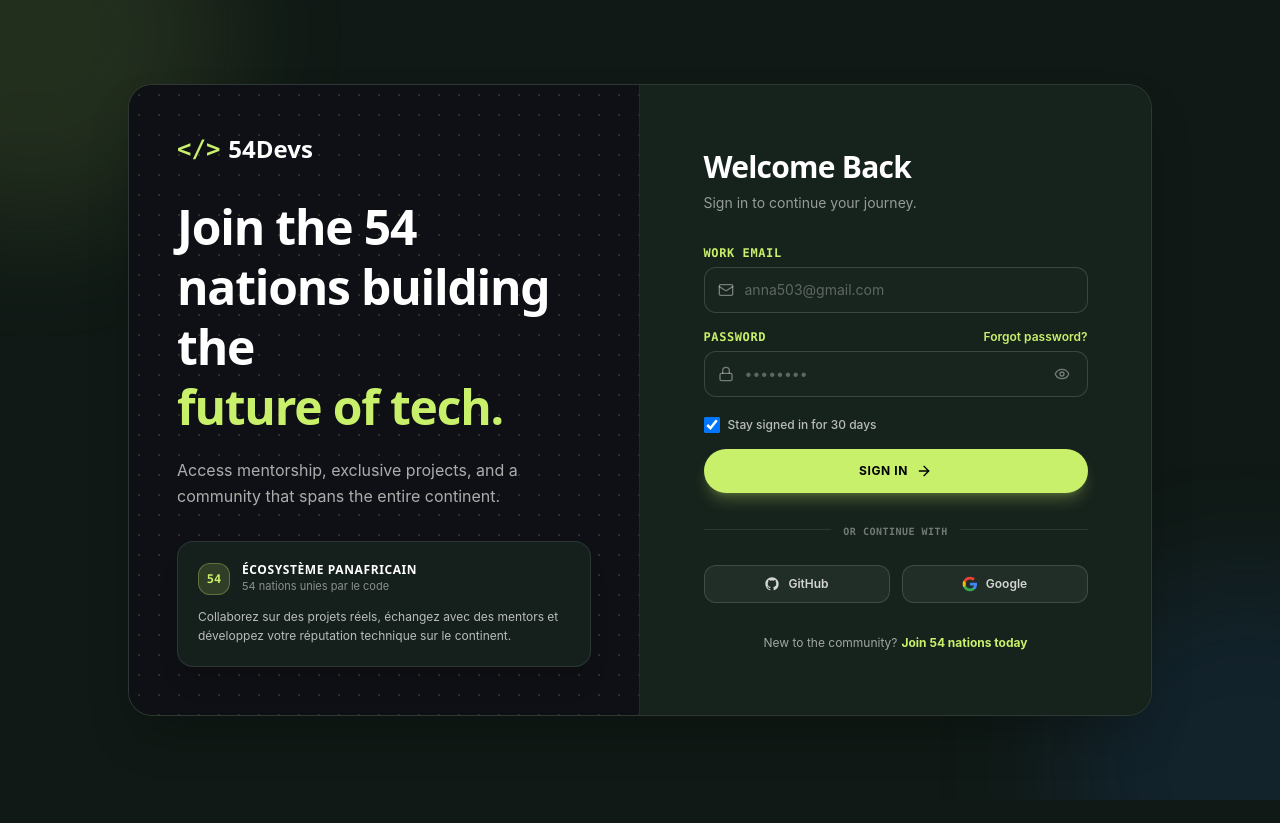
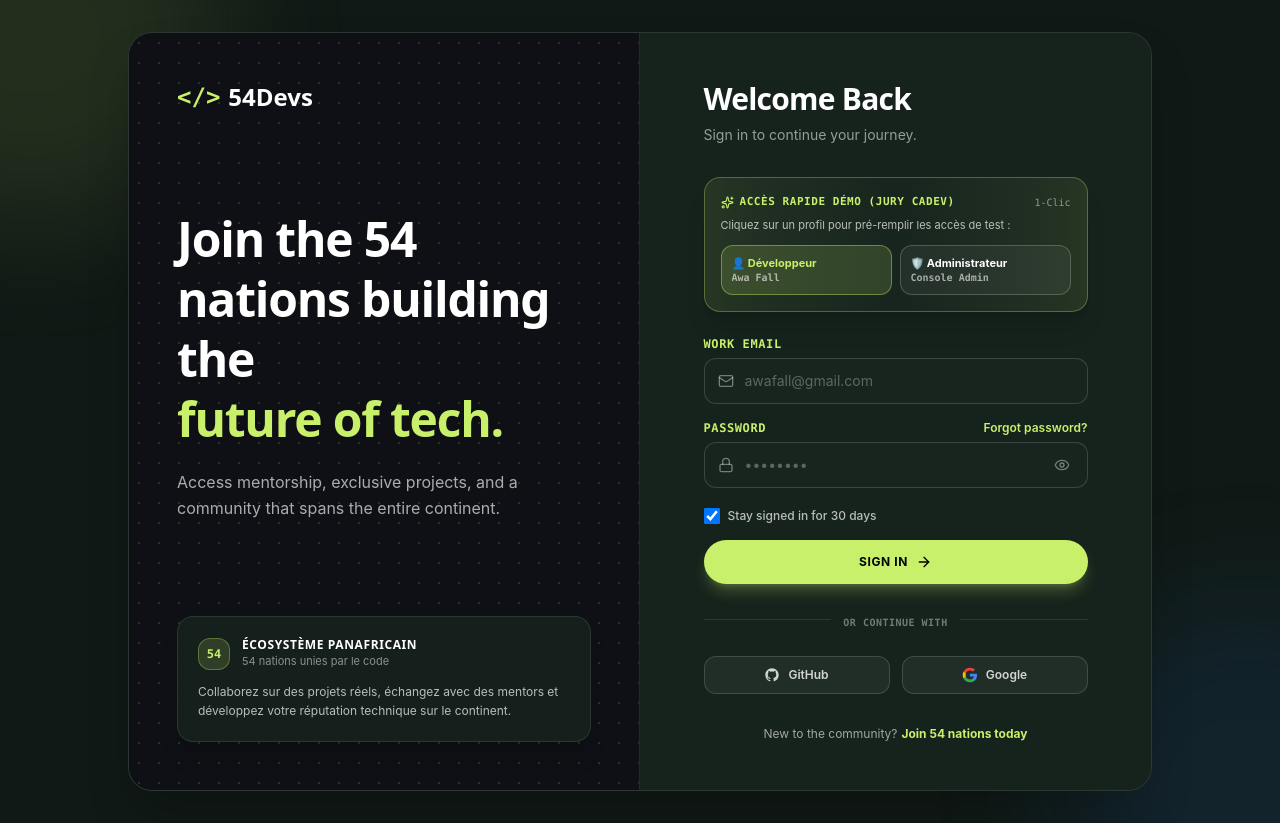
Before and after one commit to Nanayatou4/54Devs, a React (Vite) app in the folder frontend/: page /login in a window 1280 px wide. Before the commit the page ends 800 px from the top, so only its background shows below. Built offline with nearby package versions, Linux system fonts and the light colour scheme; no server answers.

Commit message:
feat(auth): add 1-click demo login buttons for CADEV jury evaluation

```diff
--- a/frontend/src/pages/Login.jsx
+++ b/frontend/src/pages/Login.jsx
@@ -1,6 +1,6 @@
 import { useState } from 'react'
 import { Link, useNavigate, useSearchParams, useLocation } from 'react-router-dom'
-import { ArrowRight, Eye, EyeOff, Loader2, Mail, Lock } from 'lucide-react'
+import { ArrowRight, Eye, EyeOff, Loader2, Mail, Lock, Sparkles } from 'lucide-react'
 import { authApi, buildGitHubAuthUrl, buildGoogleAuthUrl, getHomePath, setAuthSession } from '../api'
 import { styles } from './Login.styles'
 
@@ -28,6 +28,12 @@ export default function Login() {
     } finally {
       setLoading(false)
     }
+  }
+
+  function fillDemo(demoEmail, demoPass) {
+    setEmail(demoEmail)
+    setMotDePasse(demoPass)
+    setErreur('')
   }
 
   function handleOAuth(buildUrl) {
@@ -94,6 +100,42 @@ export default function Login() {
               </div>
             )}
 
+            {/* Quick Demo Accès Jury CADEV */}
+            <div className="mb-6 rounded-2xl border border-[#C9F06A]/30 bg-gradient-to-r from-[#C9F06A]/10 via-[#18251E] to-[#C9F06A]/10 p-4 shadow-xl">
+              <div className="flex items-center justify-between mb-1.5">
+                <span className="text-[11px] font-bold uppercase tracking-wider text-[#C9F06A] font-mono flex items-center gap-1.5">
+                  <Sparkles size={13} /> Accès Rapide Démo (Jury CADEV)
+                </span>
+                <span className="text-[10px] text-white/50 font-mono">1-Clic</span>
+              </div>
+              <p className="text-[11px] text-white/70 mb-3">
+                Cliquez sur un profil pour pré-remplir les accès de test :
+              </p>
+              <div className="grid grid-cols-2 gap-2">
+                <button
+                  type="button"
+                  onClick={() => fillDemo('awafall@gmail.com', 'awafall1')}
+                  className="rounded-xl border border-[#C9F06A]/40 bg-[#C9F06A]/15 hover:bg-[#C9F06A]/25 p-2.5 text-xs font-bold text-white transition flex flex-col items-start cursor-pointer group text-left"
+                >
+                  <span className="text-[#C9F06A] group-hover:underline text-[11px]">
+                    👤 Développeur
+                  </span>
+                  <span className="text-[10px] text-white/60 font-mono truncate w-full">Awa Fall</span>
+                </button>
+
+                <button
+                  type="button"
+                  onClick={() => fillDemo('adminmaya@gmail.com', 'adminmaya')}
+                  className="rounded-xl border border-white/20 bg-white/5 hover:bg-white/10 p-2.5 text-xs font-bold text-white transition flex flex-col items-start cursor-pointer group text-left"
+                >
+                  <span className="text-white group-hover:underline text-[11px]">
+                    🛡️ Administrateur
+                  </span>
+                  <span className="text-[10px] text-white/60 font-mono truncate w-full">Console Admin</span>
+                </button>
+              </div>
+            </div>
+
             <form onSubmit={handleSubmit} className={styles.form}>
               <div className={styles.field}>
                 <label htmlFor="email" className={styles.label}>Work Email</label>
@@ -105,7 +147,7 @@ export default function Login() {
                     required
                     value={email}
                     onChange={e => setEmail(e.target.value)}
-                    placeholder="anna503@gmail.com"
+                    placeholder="awafall@gmail.com"
                     className={styles.input}
                   />
                 </div>
```
